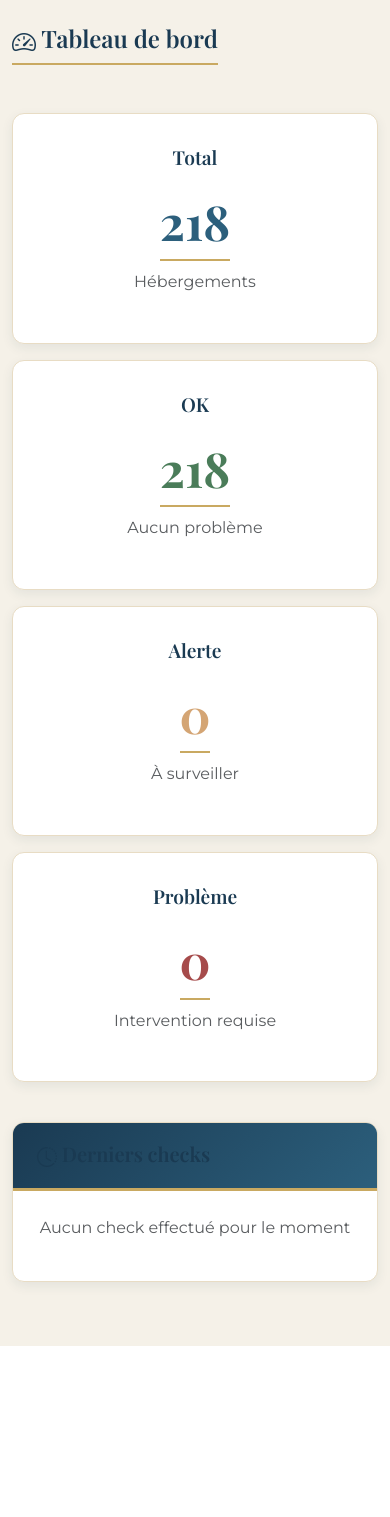
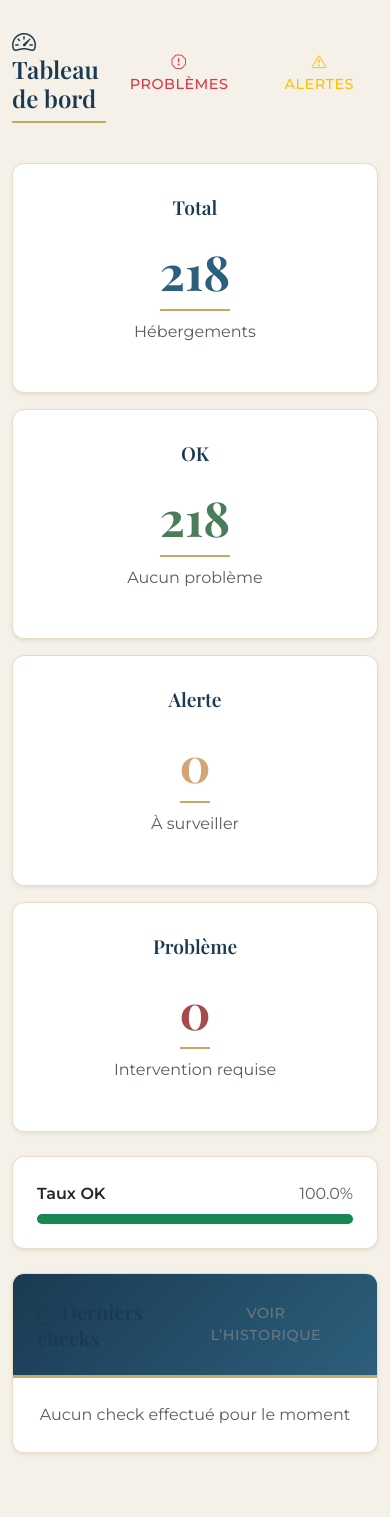
Before and after one commit to Collection-Rivage/le-phare-check, a Flask app: page /dashboard in a window 390 px wide; the page is wider, and only the part inside the window is pictured. Shown: the part 135-1652 px from the top of that part. Before the commit the page ends 1481 px from the top of that part, so only its background shows below. Run offline with Flask 3, Linux system fonts and the light colour scheme; a user stored in the database is signed in; data comes from the database, SQL or seed files in the repository; data that the repository does not hold is empty.

Commit message:
Update dashboard.html

```diff
--- a/templates/dashboard.html
+++ b/templates/dashboard.html
@@ -3,60 +3,95 @@
 {% block title %}Tableau de bord - Le Phare Check{% endblock %}
 
 {% block content %}
-<h2><i class="bi bi-speedometer2"></i> Tableau de bord</h2>
+<div class="d-flex justify-content-between align-items-center">
+  <h2 class="mb-0"><i class="bi bi-speedometer2"></i> Tableau de bord</h2>
+  <div class="d-flex gap-2">
+    <a class="btn btn-outline-danger" href="{{ url_for('hebergements', statut='probleme') }}">
+      <i class="bi bi-exclamation-octagon"></i> Problèmes
+    </a>
+    <a class="btn btn-outline-warning" href="{{ url_for('hebergements', statut='alerte') }}">
+      <i class="bi bi-exclamation-triangle"></i> Alertes
+    </a>
+  </div>
+</div>
 
-<!-- Statistiques -->
-<div class="row mt-4">
+<!-- Statistiques (cartes cliquables) -->
+<div class="row mt-4 g-3">
   <div class="col-md-3">
-        <div class="card text-center">
+    <a class="text-decoration-none" href="{{ url_for('hebergements') }}">
+      <div class="card text-center h-100 shadow-sm">
         <div class="card-body">
           <h5 class="card-title">Total</h5>
           <h2 class="text-primary">{{ total }}</h2>
-                <p class="text-muted">Hébergements</p>
+          <p class="text-muted mb-0">Hébergements</p>
         </div>
+      </div>
+    </a>
+  </div>
+
+  <div class="col-md-3">
+    <a class="text-decoration-none" href="{{ url_for('hebergements', statut='ok') }}">
+      <div class="card text-center h-100 shadow-sm">
+        <div class="card-body">
+          <h5 class="card-title">OK</h5>
+          <h2 class="text-success">{{ ok }}</h2>
+          <p class="text-muted mb-0">Aucun problème</p>
+        </div>
+      </div>
+    </a>
+  </div>
+
+  <div class="col-md-3">
+    <a class="text-decoration-none" href="{{ url_for('hebergements', statut='alerte') }}">
+      <div class="card text-center h-100 shadow-sm">
+        <div class="card-body">
+          <h5 class="card-title">Alerte</h5>
+          <h2 class="text-warning">{{ alerte }}</h2>
+          <p class="text-muted mb-0">À surveiller</p>
+        </div>
+      </div>
+    </a>
+  </div>
+
+  <div class="col-md-3">
+    <a class="text-decoration-none" href="{{ url_for('hebergements', statut='probleme') }}">
+      <div class="card text-center h-100 shadow-sm">
+        <div class="card-body">
+          <h5 class="card-title">Problème</h5>
+          <h2 class="text-danger">{{ probleme }}</h2>
+          <p class="text-muted mb-0">Intervention requise</p>
+        </div>
+      </div>
+    </a>
   </div>
 </div>
 
-    <div class="col-md-3">
-        <div class="card text-center">
+<!-- Taux OK -->
+<div class="card mt-4 shadow-sm">
   <div class="card-body">
-                <h5 class="card-title">OK</h5>
-                <h2 class="text-success">{{ ok }}</h2>
-                <p class="text-muted">Aucun problème</p>
+    <div class="d-flex justify-content-between align-items-center">
+      <strong>Taux OK</strong>
+      <span class="text-muted">{{ taux_ok }}%</span>
     </div>
-        </div>
-    </div>
-
-    <div class="col-md-3">
-        <div class="card text-center">
-            <div class="card-body">
-                <h5 class="card-title">Alerte</h5>
-                <h2 class="text-warning">{{ alerte }}</h2>
-                <p class="text-muted">À surveiller</p>
-            </div>
-        </div>
-    </div>
-
-    <div class="col-md-3">
-        <div class="card text-center">
-            <div class="card-body">
-                <h5 class="card-title">Problème</h5>
-                <h2 class="text-danger">{{ probleme }}</h2>
-                <p class="text-muted">Intervention requise</p>
-            </div>
+    <div class="progress mt-2" style="height: 10px;">
+      <div class="progress-bar bg-success" role="progressbar" style="width: {{ taux_ok }}%"></div>
     </div>
   </div>
 </div>
 
 <!-- Derniers checks -->
-<div class="card mt-4">
-    <div class="card-header">
+<div class="card mt-4 shadow-sm">
+  <div class="card-header d-flex justify-content-between align-items-center">
     <h5 class="mb-0"><i class="bi bi-clock-history"></i> Derniers checks</h5>
+    <a class="btn btn-sm btn-outline-secondary" href="{{ url_for('historique') }}">
+      Voir l’historique
+    </a>
   </div>
+
   <div class="card-body">
     {% if derniers_checks %}
     <div class="table-responsive">
-            <table class="table table-hover">
+      <table class="table table-hover align-middle">
         <thead>
           <tr>
             <th>Date</th>
@@ -64,23 +99,29 @@
             <th>Type</th>
             <th>Technicien</th>
             <th>Statut</th>
+            <th class="text-end">Action</th>
           </tr>
         </thead>
         <tbody>
           {% for check in derniers_checks %}
           <tr>
             <td>{{ check.created_at.strftime('%d/%m/%Y %H:%M') }}</td>
-                        <td>{{ check.hebergement.emplacement }}</td>
+            <td><strong>{{ check.hebergement.emplacement }}</strong></td>
             <td>{{ check.hebergement.type_hebergement.nom }}</td>
             <td>{{ check.technicien.username }}</td>
             <td>
               {% if check.probleme_critique %}
               <span class="badge bg-danger">Problème critique</span>
               {% elif not (check.electricite and check.plomberie and check.chauffage and check.proprete and check.equipements) %}
-                            <span class="badge bg-warning">Alerte</span>
+              <span class="badge bg-warning text-dark">Alerte</span>
               {% else %}
               <span class="badge bg-success">OK</span>
               {% endif %}
+            </td>
+            <td class="text-end">
+              <a class="btn btn-sm btn-primary" href="{{ url_for('check', hebergement_id=check.hebergement.id) }}">
+                <i class="bi bi-clipboard-check"></i> Refaire
+              </a>
             </td>
           </tr>
           {% endfor %}
@@ -88,7 +129,7 @@
       </table>
     </div>
     {% else %}
-        <p class="text-muted text-center">Aucun check effectué pour le moment</p>
+    <p class="text-muted text-center mb-0">Aucun check effectué pour le moment</p>
     {% endif %}
   </div>
 </div>
```
Lines whose indentation alone changed are shown as unchanged.
